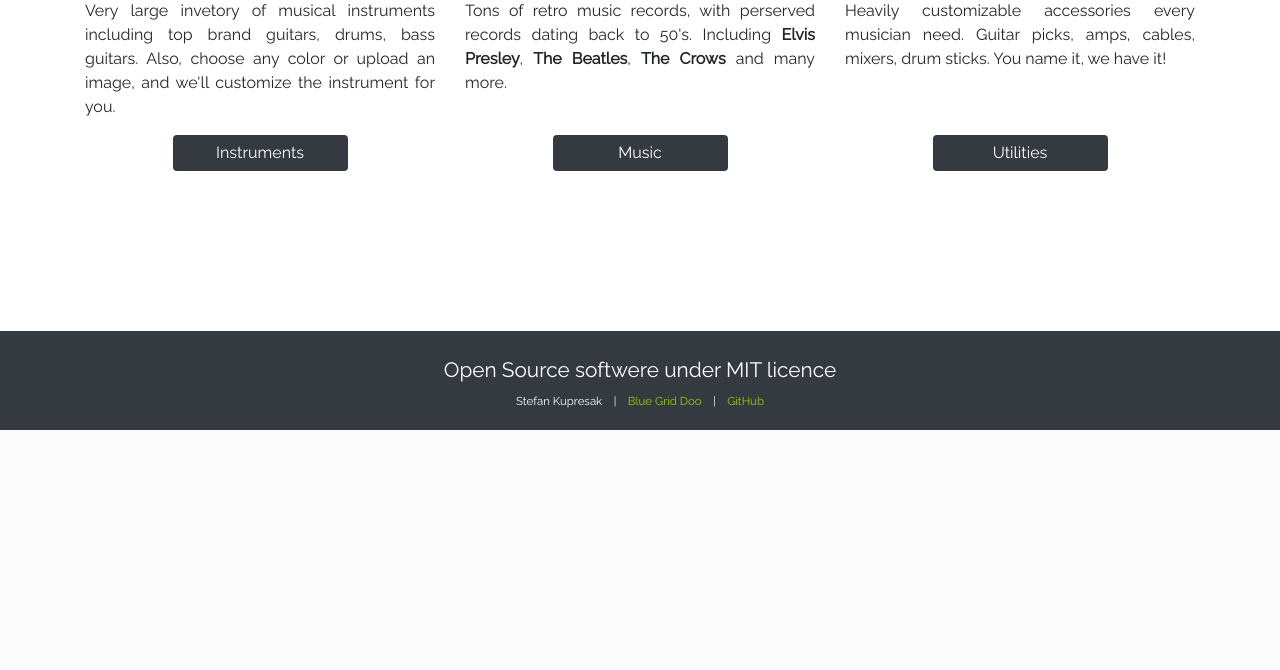
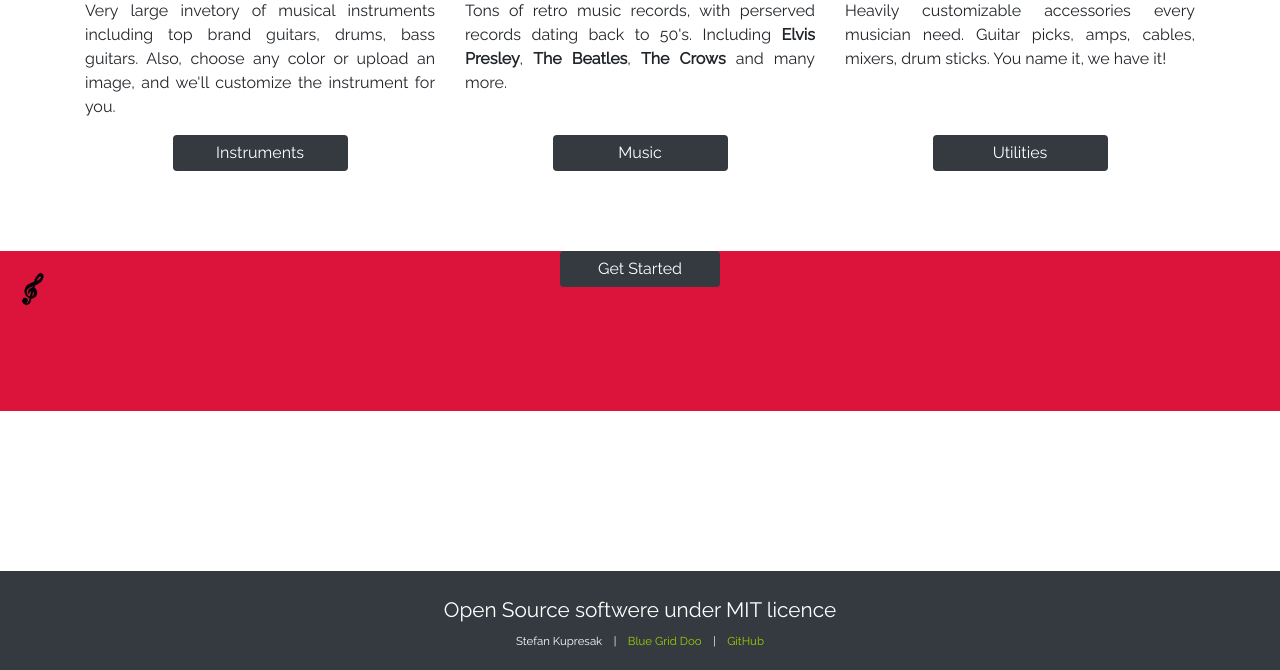
Before and after one commit to dev-cyprium/web-programming-ict, a PHP site: page / in a window 1280 px wide. Shown: the part 777-1447 px from the top of the page. Before the commit the page ends 1207 px from the top, so only its background shows below. Run offline with PHP 8.4, Linux system fonts and the light colour scheme.

Commit message:
add spinning notes

```diff
--- a/index.php
+++ b/index.php
@@ -44,6 +44,12 @@
           </div>
         </div>
       </div>
+      <div class='container-fluid notes-container'>
+        <?php echo file_get_contents("images/icon.svg"); ?>
+        <?php echo file_get_contents("images/icon.svg"); ?>
+        <?php echo file_get_contents("images/icon.svg"); ?>
+        <a href='#' class='btn btn-primary d-block mx-auto get-started'>Get Started</a>
+      </div>
     </main>
     <footer class='main-footer-dark'>
       <p class='text-center'>Open Source softwere under MIT licence<p>
--- a/style.css
+++ b/style.css
@@ -108,6 +108,38 @@ a.btn-primary:visited {
   outline: none !important;
 }
 
+.notes-container {
+  margin-top: 5rem;
+  height: 10rem;
+  background: crimson;
+  position: relative;
+}
+
+.get-started {
+  z-index: 0;
+  width: 10rem;
+}
+
+.violin-key {
+  position:absolute;
+  top: 20px;
+  animation-name: spin;
+  animation-duration: 1.3s;
+  animation-iteration-count: infinite;
+  animation-timing-function: linear;
+  z-index: 9999;
+}
+
+@keyframes spin {
+  from {
+    transform: rotateZ(0deg);
+  }
+
+  to {
+    transform: rotateZ(360deg);
+  }
+}
+
 @media only screen and (max-width: 60rem) {
   .header-image {
     height: 30rem;
```
Also changed, not shown: images/icon.svg (added), images/music-note.svg (added).
